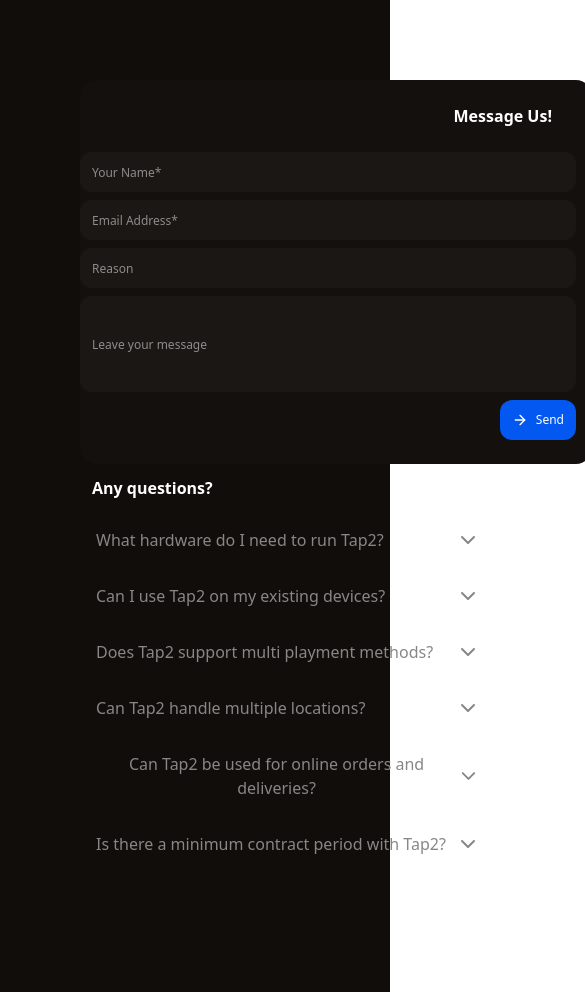
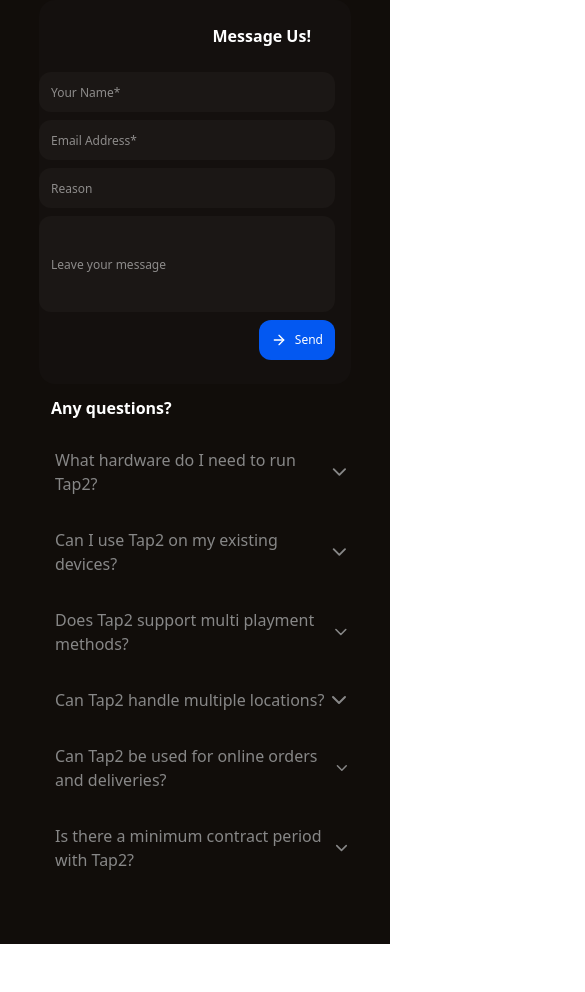
Before and after one commit to noa-minha/Tap2SecondProject, a SvelteKit app: page / in a window 390 px wide. Shown: the top 992 px of the page, 585 px wide, since content can reach past the window. After the commit the page ends 944 px from the top, so only its background shows below. Built offline with nearby package versions, Linux system fonts and the light colour scheme.

Commit message:
responsiveness fixed

```diff
--- a/src/routes/+page.svelte
+++ b/src/routes/+page.svelte
@@ -22,14 +22,14 @@
 
 </script>
 
-<main class="min-h-screen bg-[#110D0A] flex lg:flex-row flex-col justify-center lg:p-10 p-20">
+<main class="min-h-screen bg-[#110D0A] flex lg:flex-row flex-col justify-center lg:items-start items-center lg:p-10 w-full">
 
-    <section class="order-2 lg:order-1 mb-10 ">
+    <section class="order-2 lg:order-1 mb-14 lg:w-lg w-4/5">
         <h1 class="text-white font-semibold m-3 text-l"> Any questions?</h1>
-            <div class="flex flex-col items-start w-2xl">
+            <div class="flex flex-col items-start w-full">
                 {#each questions as question, i}
-                    <button on:click={() => questionsShow[i] = !questionsShow[i]} class="text-[#878787] m-4 flex flex-row justify-between items-center lg:w-lg w-sm">
-                        <p>{question}</p>
+                    <button on:click={() => questionsShow[i] = !questionsShow[i]} class="text-[#878787] m-4 flex flex-row justify-between items-center w-full pr-4">
+                        <p class="whitespace-normal break-words text-left">{question}</p>
                         <ChevronDown class="ml-auto" />
                     </button>
                     {#if questionsShow[i] === true}
@@ -39,7 +39,7 @@
             </div>
     </section>
 
-    <section class="bg-[#14100E] h-96 md:w-96 w-lg flex flex-col rounded-2xl items-end pr-4 aspect-square order-1 lg:order-2">
+    <section class="h-96 lg:w-lg w-4/5 flex flex-col rounded-2xl items-end pr-4 aspect-square order-1 lg:order-2 bg-[#14100E]">
         <h1 class="text-white font-semibold m-6 text-l"> Message Us!</h1>
         <input type="text" placeholder="Your Name*"
         class="text-white bg-[#1B1715] mb-2 md:w-3/4 w-full h-10 p-3 rounded-xl text-xs"/>
```
